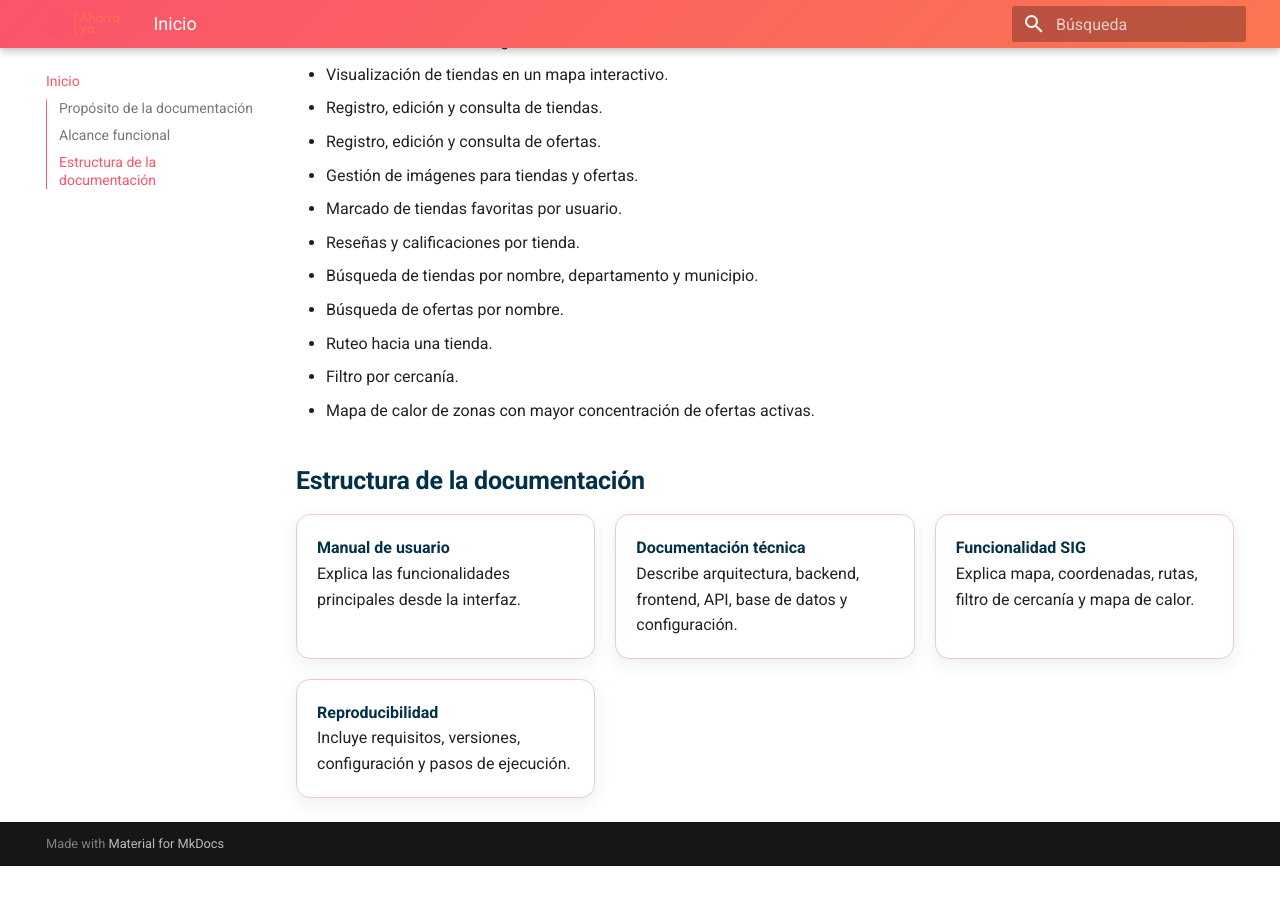
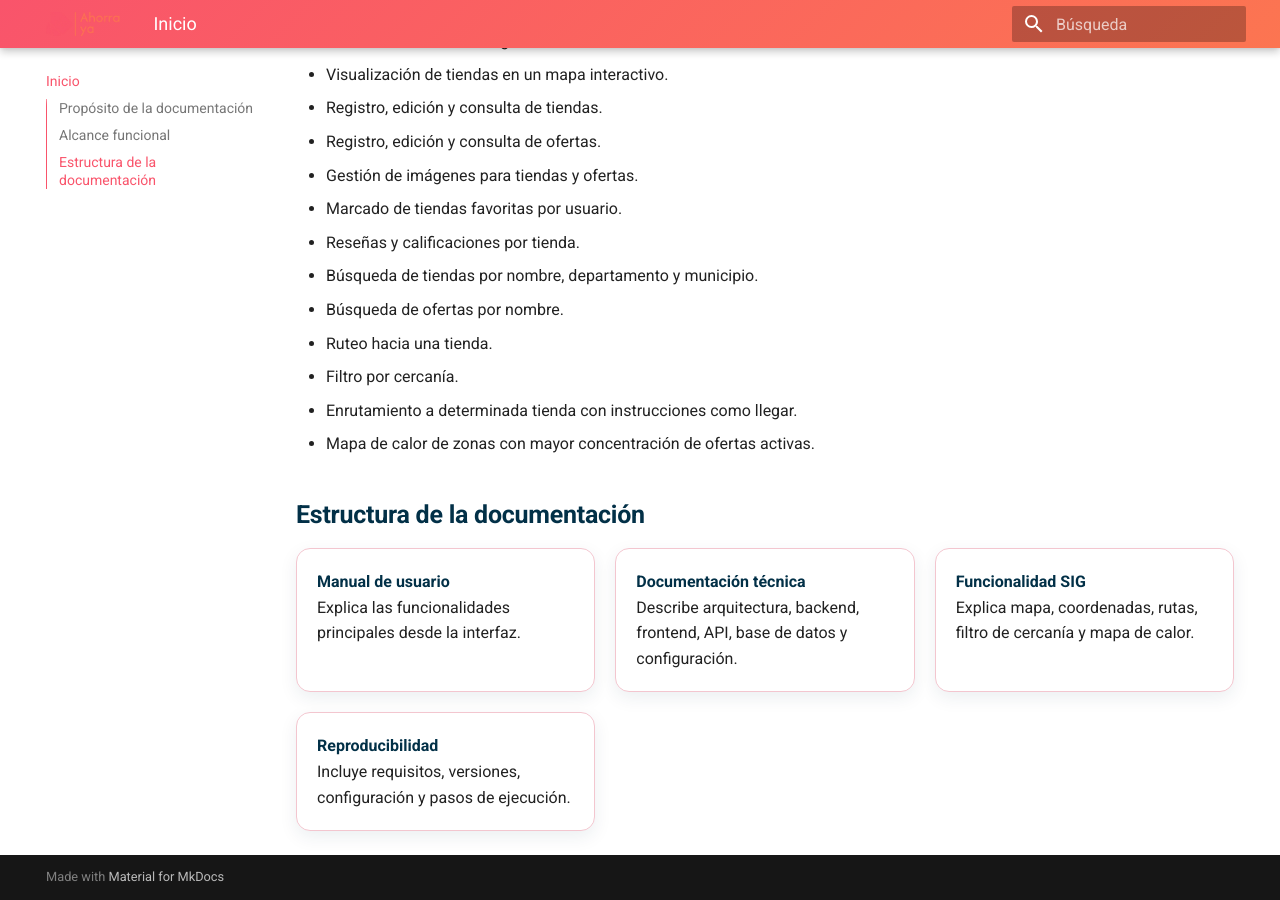
Before and after one commit to Marlenee16/ahorra-ya-docs, an MkDocs documentation site: the page built from docs/index.md, in a window 1280 px wide and 900 px high, scrolled down 729 px. Built offline with MkDocs 1.6.1 and Material for MkDocs 9.7.7, drawn with Linux system fonts in a browser that asks for light colours; before the commit the page ends 1595 px from its top, so only the background shows below that.

Commit message:
Modificaciones a la version final

```diff
--- a/docs/index.md
+++ b/docs/index.md
@@ -29,6 +29,7 @@ Ahorra YA permite:
 - Búsqueda de ofertas por nombre.
 - Ruteo hacia una tienda.
 - Filtro por cercanía.
+- Enrutamiento a determinada tienda con instrucciones como llegar.
 - Mapa de calor de zonas con mayor concentración de ofertas activas.
 
 ## Estructura de la documentación
```
